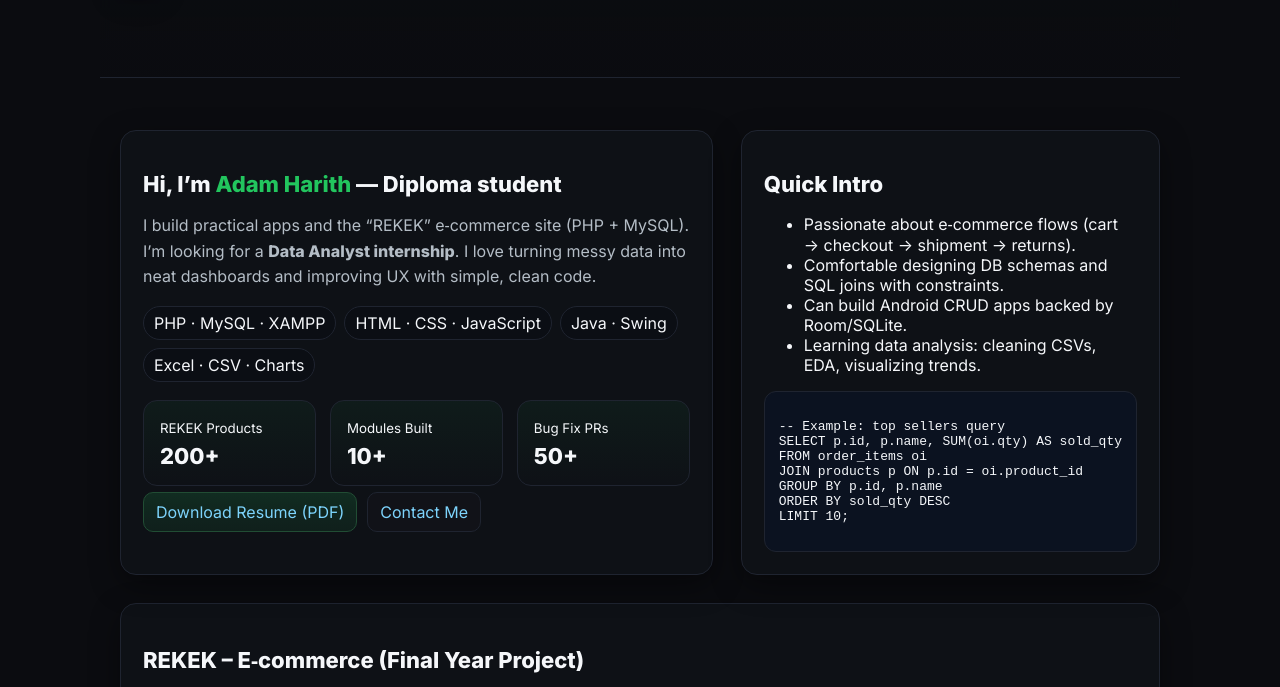
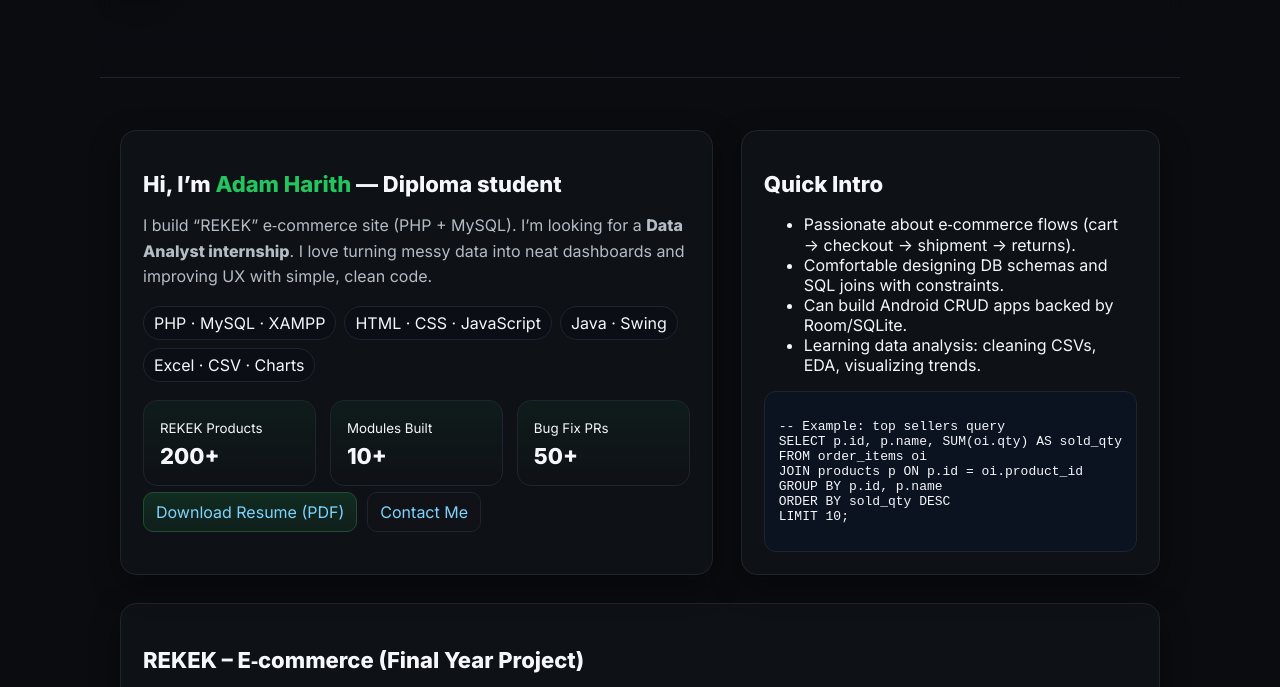
Before and after one commit to adamF1123/fyp-portfolio, a plain HTML site: page index.html in a window 1280 px wide. Shown: the part 91-778 px from the top of the page. Drawn offline with nearby package versions, Linux system fonts and the light colour scheme.

Commit message:
Update index.html

```diff
--- a/index.html
+++ b/index.html
@@ -89,7 +89,7 @@
       <div class="card">
         <h2>Hi, I’m <span style="color:var(--brand)">Adam Harith</span> — Diploma student</h2>
         <p>
-          I build practical apps and the “REKEK” e‑commerce site (PHP + MySQL). I’m looking for a
+          I build “REKEK” e‑commerce site (PHP + MySQL). I’m looking for a
           <b>Data Analyst internship</b>. I love turning messy data into neat dashboards and
           improving UX with simple, clean code.
         </p>
```
